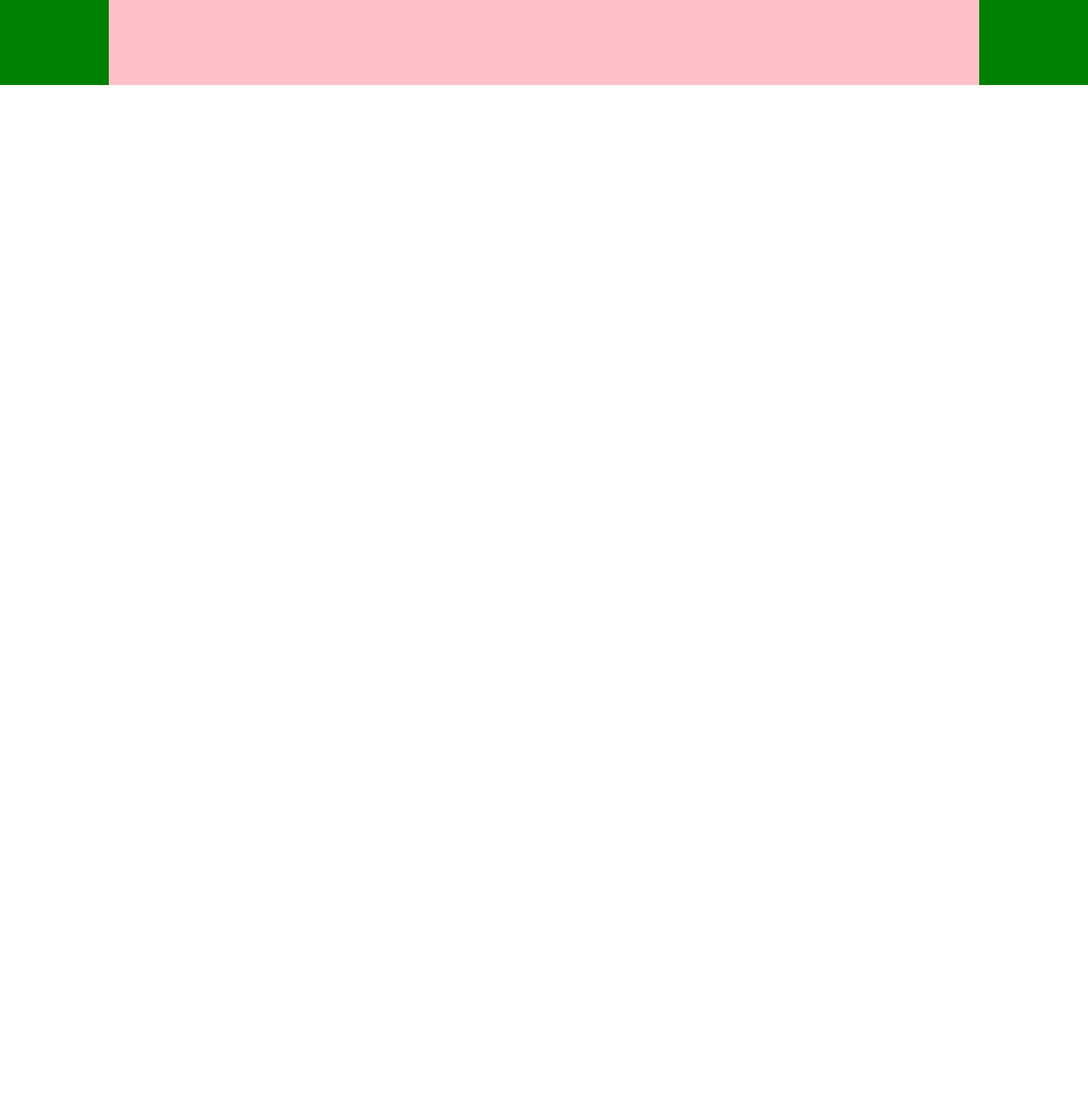
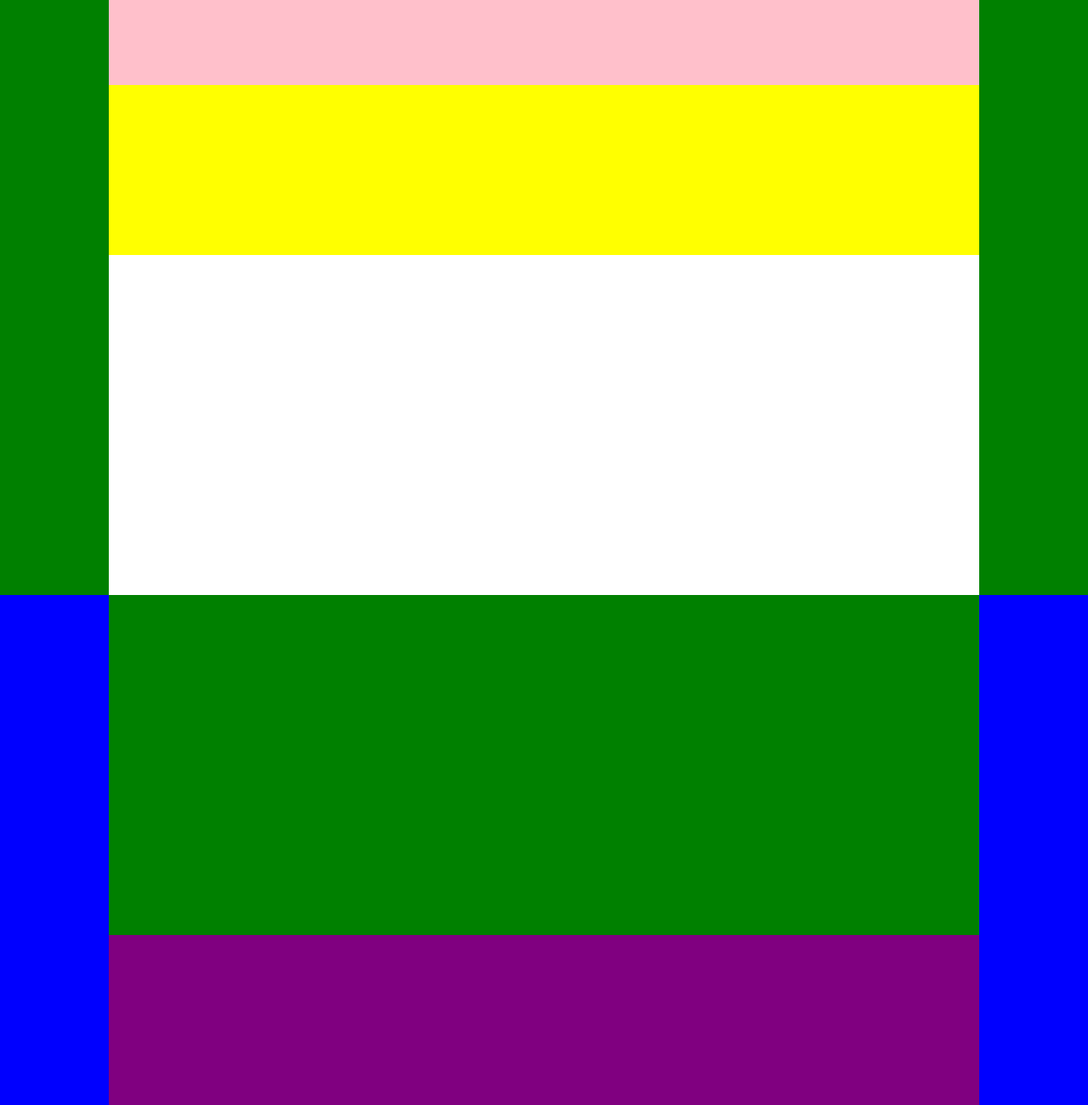
Before and after one commit to AlbertoGambino/htmlcss-hubspot, a plain HTML site: page index.html in a window 1280 px wide. Shown: the part 2550-3850 px from the top of the page at 85% size. Before the commit the page ends 2650 px from the top, so only its background shows below. Drawn offline with Linux system fonts and the light colour scheme.

Commit message:
Macro Sezione 3 + footer

```diff
--- a/index.html
+++ b/index.html
@@ -58,8 +58,23 @@
 
     </div>
     <div class="sezione3">
+      <div class="s3top">
+
+      </div>
+      <div class="s3main">
+
+      </div>
 
     </div>
+    <footer>
+      <div class="felenchi">
+
+      </div>
+      <div class="copyright">
+
+      </div>
+
+    </footer>
 
   </body>
 </html>
--- a/style.css
+++ b/style.css
@@ -104,6 +104,7 @@ header *{
 .sezione2{
   height: 600px;
   width: 100%;
+  margin: auto;
   background-color: green;
 }
 
@@ -121,3 +122,43 @@ header *{
   margin: auto;
   background-color: pink;
 }
+
+.sezione3{
+  height: 600px;
+  width: 100%;
+  margin: auto;
+  background-color: green;
+}
+
+.s3top{
+  height: 200px;
+  width: 80%;
+  margin: auto;
+  background-color: yellow;
+}
+
+.s3main{
+  height: 400px;
+  width: 80%;
+  margin: auto;
+  background-color: white;
+}
+footer{
+  height: 600px;
+  width: 100%;
+  margin: auto;
+  background-color: blue;
+}
+.felenchi{
+  height: 400px;
+  width: 80%;
+  margin: auto;
+  background-color: green;
+
+}
+.copyright{
+  height: 200px;
+  width: 80%;
+  margin: auto;
+  background-color: purple;
+}
```
